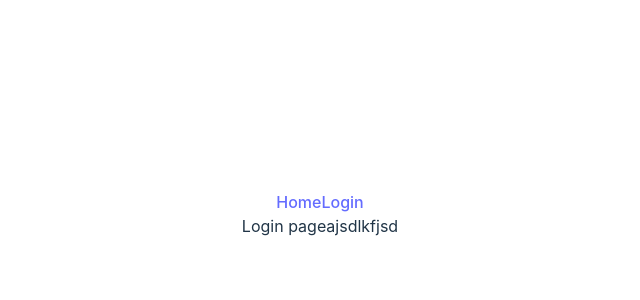
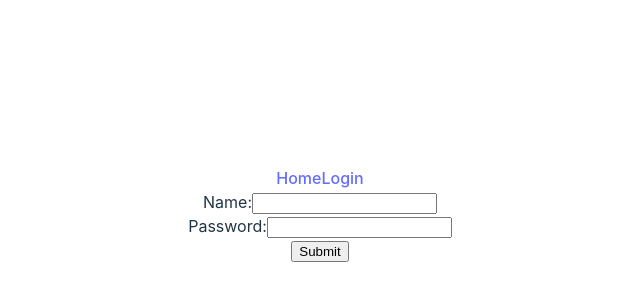
Before and after one commit to sergiogonzalezyes/Chat-Appliacation3, a React (Vite) app in the folder Chat-Application/: page /Login in a window 1280 px wide. Shown: the part 186-486 px from the top of the page, without its empty margins (320-960 px from the left). Built offline with nearby package versions, Linux system fonts and the light colour scheme.

Commit message:
added username and password textboxes w submit btn

```diff
--- a/Chat-Application/src/pages/Home.jsx
+++ b/Chat-Application/src/pages/Home.jsx
@@ -1,3 +1,3 @@
 export const Home = () => {
-    return <h1>'Hi'</h1>;
+    return <h1> Hello </h1>;
 };
--- a/Chat-Application/src/pages/Login.jsx
+++ b/Chat-Application/src/pages/Login.jsx
@@ -1,3 +1,19 @@
 export const Login = () => {
-    return <div>Login pageajsdlkfjsd</div>;
+    return <div>
+            <form>
+                <label>
+                    Name:
+                    <input type="text" name="name" />
+                </label>
+                <br>
+                </br>
+                <label>
+                    Password:
+                    <input type="text" name="name" />
+                </label>
+                <br>
+                </br>
+                    <input type="submit" value="Submit" />
+            </form>
+           </div>;
 };
```
